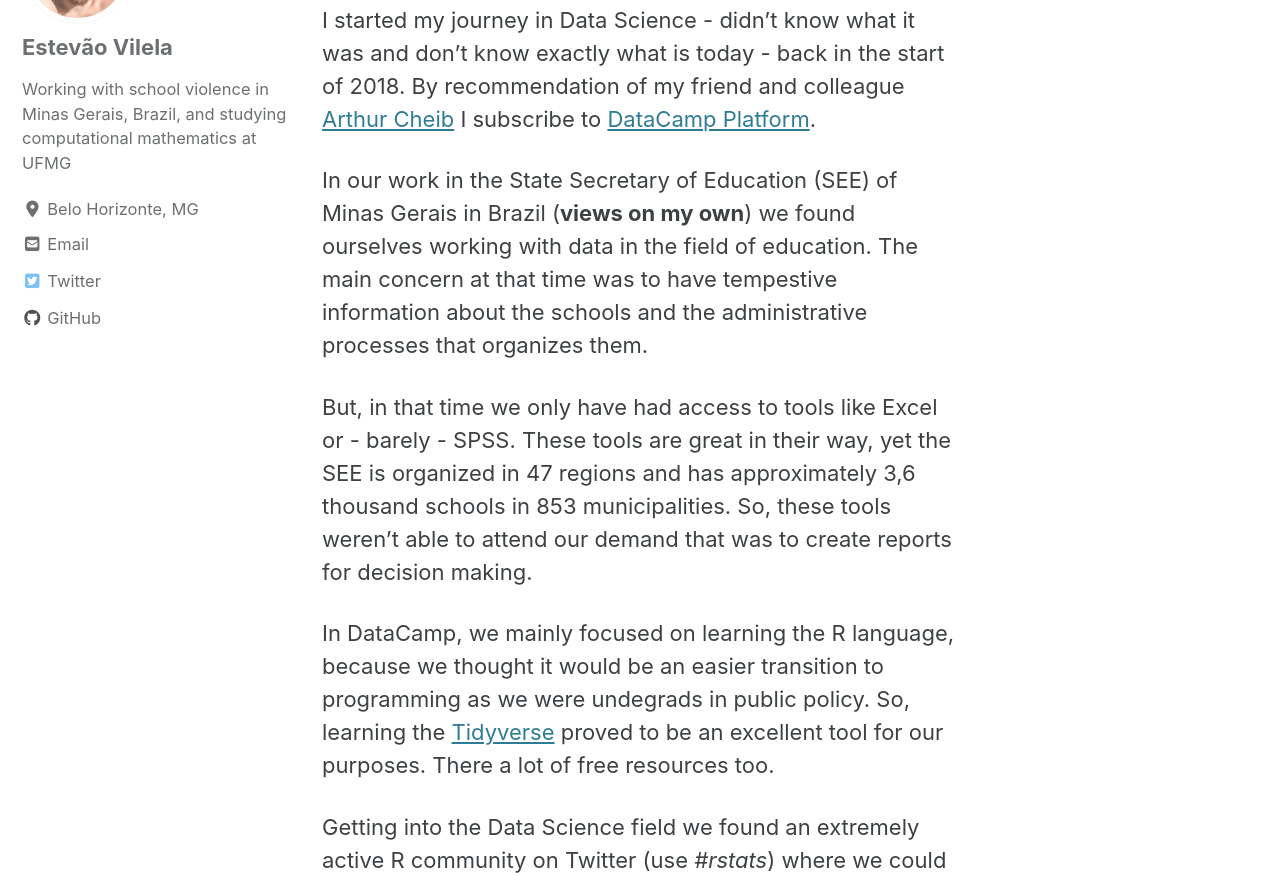
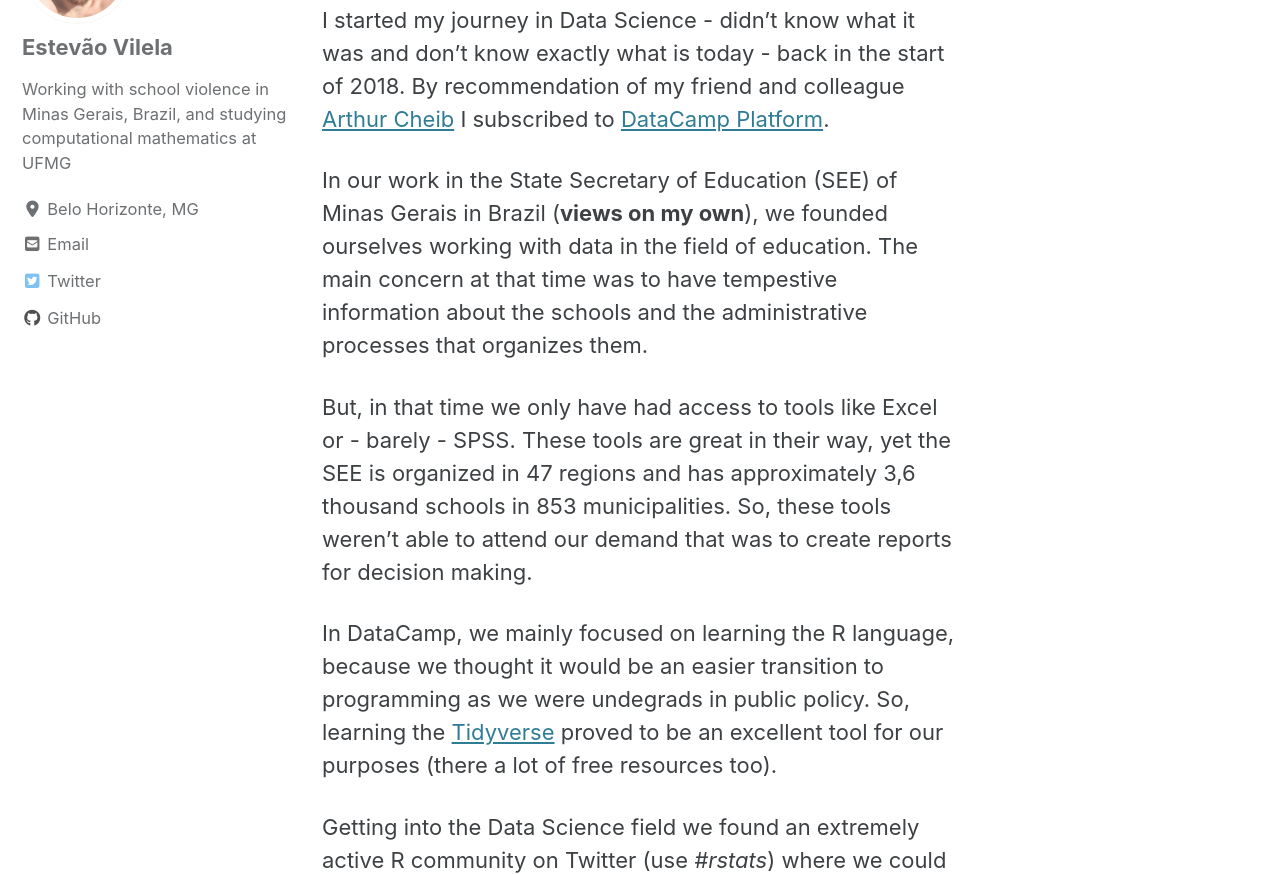
Before and after one commit to estevaovilela/estevaovilela.github.io, a Jekyll site: the page built from _posts/2020-03-19-new-website.md, in a window 1280 px wide and 1400 px high. Shown: the part 197-1072 px from the top of the window. Built offline with Jekyll 4.4.1, drawn with Linux system fonts in a browser that asks for light colours; cached includes are drawn as plain includes; nearby versions of some CDN libraries.

Commit message:
fixing typos

```diff
--- a/_posts/2020-03-19-new-website.md
+++ b/_posts/2020-03-19-new-website.md
@@ -3,13 +3,13 @@
 date: 2020-03-19
 ---
 
-I started my journey in Data Science - didn't know what it was and don't know exactly what is today - back in the start of 2018. By recommendation of my friend and colleague [Arthur Cheib](https://twitter.com/arthurcheib) I subscribe to [DataCamp Platform](https://www.datacamp.com/).
+I started my journey in Data Science - didn't know what it was and don't know exactly what is today - back in the start of 2018. By recommendation of my friend and colleague [Arthur Cheib](https://twitter.com/arthurcheib) I subscribed to [DataCamp Platform](https://www.datacamp.com/).
 
-In our work in the State Secretary of Education (SEE) of Minas Gerais in Brazil (**views on my own**) we found ourselves working with data in the field of education. The main concern at that time was to have tempestive information about the schools and the administrative processes that organizes them.
+In our work in the State Secretary of Education (SEE) of Minas Gerais in Brazil (**views on my own**), we founded ourselves working with data in the field of education. The main concern at that time was to have tempestive information about the schools and the administrative processes that organizes them.
 
 But, in that time we only have had access to tools like Excel or - barely - SPSS. These tools are great in their way, yet the SEE is organized in 47 regions and has approximately 3,6 thousand schools in 853 municipalities. So, these tools weren't able to attend our demand that was to create reports for decision making.
 
-In DataCamp, we mainly focused on learning the R language, because we thought it would be an easier transition to programming as we were undegrads in public policy. So, learning the [Tidyverse](https://www.tidyverse.org/) proved to be an excellent tool for our purposes. There a lot of free resources too.
+In DataCamp, we mainly focused on learning the R language, because we thought it would be an easier transition to programming as we were undegrads in public policy. So, learning the [Tidyverse](https://www.tidyverse.org/) proved to be an excellent tool for our purposes (there a lot of free resources too).
 
 Getting into the Data Science field we found an extremely active R community on Twitter (use *#rstats*) where we could find some of the former DataCamp's instructors and a lot of people that were helping eachother to get into this field. So, by reading David Robinson's post ["Advice to aspiring data scientists: start a blog"](http://varianceexplained.org/r/start-blog/), I started this journey to create my personal website.
 
```
